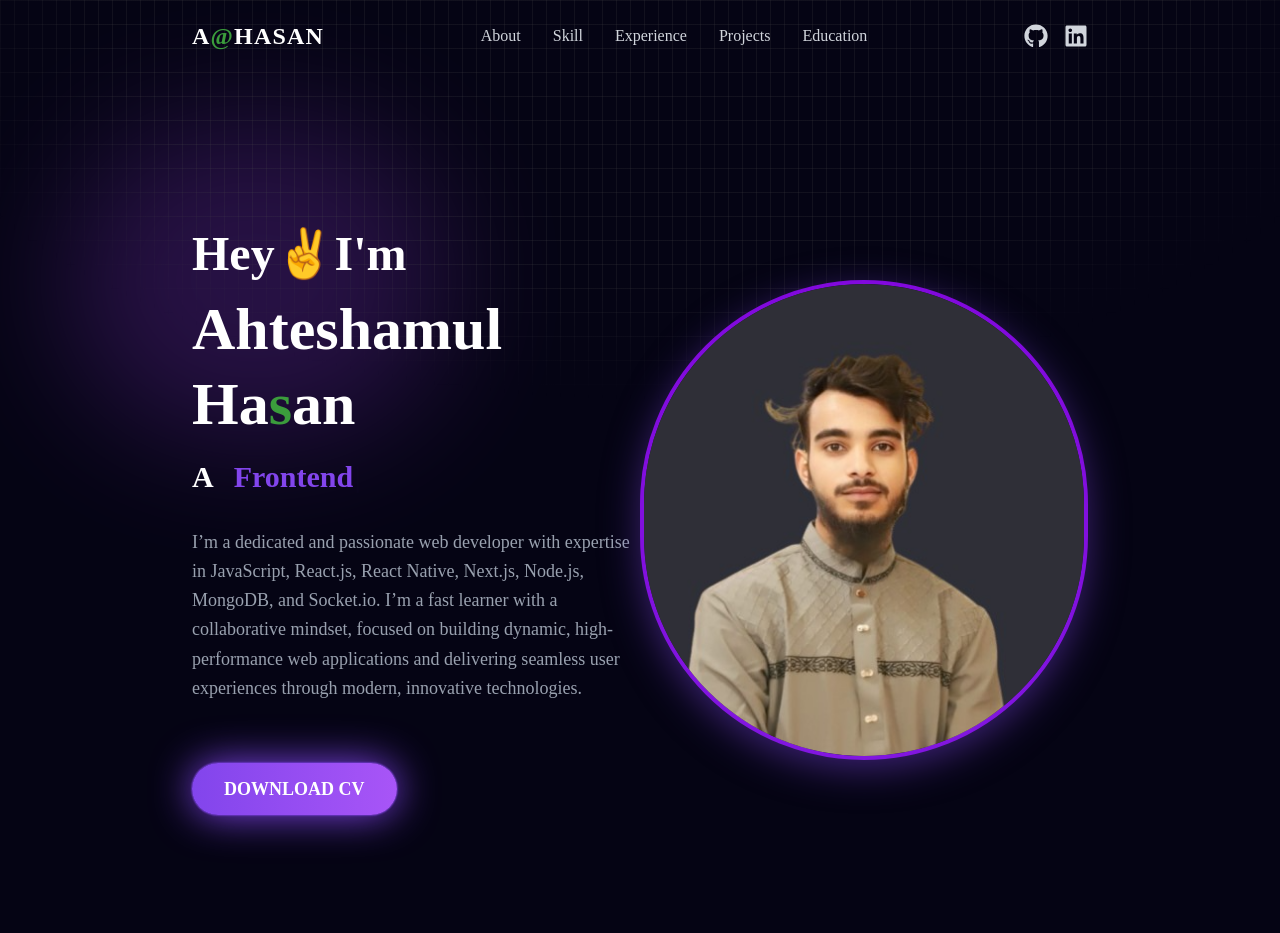
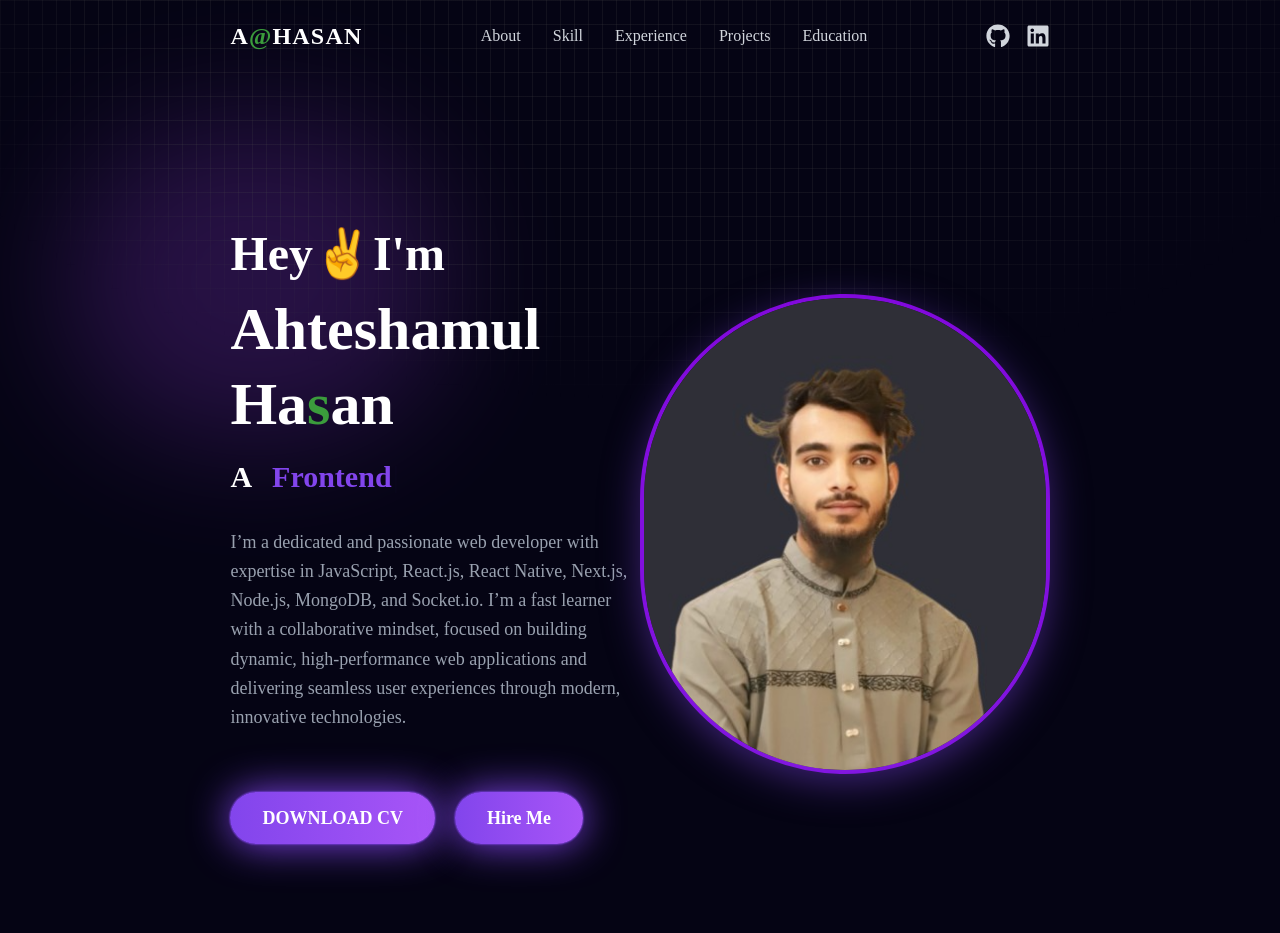
Before and after one commit to Ahteshamull/Portfolio-App, a React (Vite) app: page / in a window 1280 px wide. Shown: the top 933 px of the page. Built offline with nearby package versions, Linux system fonts and the light colour scheme; a web font is replaced by a local one.

Commit message:
Project Done

```diff
--- a/package.json
+++ b/package.json
@@ -20,6 +20,7 @@
     "react-parallax-tilt": "^1.7.295",
     "react-router": "^7.6.0",
     "react-router-dom": "^7.6.0",
+    "react-scroll-to-top": "^3.1.0",
     "react-toastify": "^11.0.5",
     "react-typing-effect": "^2.0.5",
     "tailwindcss": "^4.1.6",
--- a/src/App.jsx
+++ b/src/App.jsx
@@ -1,4 +1,4 @@
-import React from 'react'
+import React, { useState } from 'react'
 import Navbar from './components/Navbar/Navbar'
 import About from './components/About/About'
 import Work from './components/Work/Work'
@@ -8,8 +8,10 @@ import Footer from './components/Footer/Footer'
 import Education from './components/Education/Education'
 import Experience from './components/Experience/Experience'
 import BlurBlob from './components/BlurBlob'
+import ScrollToTop from "react-scroll-to-top";
 
 export default function App() {
+  const [isHovered, setIsHovered] = useState(false);
   return (
     <div className="bg-[#050414]">
       <BlurBlob
@@ -27,6 +29,35 @@ export default function App() {
         <Contact />
         <Footer />
       </div>
+      <ScrollToTop
+        smooth
+        color="#fff"
+        style={{
+          position: "fixed",
+          bottom: "100px",
+          right: "30px",
+          transform: "translateY(50%)",
+          background: isHovered
+            ? "linear-gradient(90deg, #a855f7, #3b9c3c)"
+            : "linear-gradient(90deg, #3b9c3c, #a855f7)",
+          boxShadow: isHovered
+            ? "0 0 10px #fff, 0 0 20px #a855f7"
+            : "0 0 2px #8245ec, 0 0 2px #8245ec, 0 0 40px #8245ec",
+          borderRadius: "50%",
+          width: "50px",
+          height: "50px",
+          textAlign: "center",
+          alignItems: "center",
+          justifyContent: "center",
+          display: "flex",
+          cursor: "pointer",
+          transition: "all 0.3s ease",
+          transformOrigin: "center",
+          scale: isHovered ? "1.1" : "1",
+        }}
+        onMouseEnter={() => setIsHovered(true)}
+        onMouseLeave={() => setIsHovered(false)}
+      />
     </div>
   );
 }
--- a/src/components/About/About.jsx
+++ b/src/components/About/About.jsx
@@ -8,7 +8,7 @@ const About = () => {
   return (
     <section
       id="about"
-      className="py-4 select-none px-[7vw] md:px-[7vw] lg:px-[15vw] font-sans mt-16 md:mt-24 lg:mt-32"
+      className="py-4 select-none px-[7vw] md:px-[7vw] lg:px-[18vw] font-sans mt-16 md:mt-24 lg:mt-32"
     >
       <div className="flex flex-col-reverse md:flex-row justify-between items-center">
         {/* Left Side */}
@@ -19,7 +19,8 @@ const About = () => {
           </h1>
           {/* Name */}
           <h2 className="text-4xl sm:text-5xl md:text-6xl font-bold text-white mb-4 leading-tight">
-            <span className="">A</span>hteshamul Ha<span className="text-shop_light_green">s</span>an
+            <span className="">A</span>hteshamul Ha
+            <span className="text-shop_light_green">s</span>an
           </h2>
           {/* Skills Heading with Typing Effect */}
           <div className="text-xl sm:text-2xl md:text-3xl font-semibold mb-4 text-[#8245ec] leading-tight">
@@ -49,6 +50,7 @@ const About = () => {
             technologies.
           </p>
           {/* Resume Button */}
+          <div className="flex gap-5 items-center">
             <a
               href="https://drive.google.com/file/d/1ewnKK8vmY0N41JBsjLL8_HB748z3nu5c/view?usp=drivesdk"
               target="_blank"
@@ -61,6 +63,17 @@ const About = () => {
             >
               DOWNLOAD CV
             </a>
+            <a
+              className="inline-block text-white py-3 px-8 rounded-full mt-5 text-lg font-bold transition duration-300 transform hover:scale-105"
+              style={{
+                background: "linear-gradient(90deg, #8245ec, #a855f7)",
+                boxShadow: "0 0 2px #8245ec, 0 0 2px #8245ec, 0 0 40px #8245ec",
+              }}
+              href="http://api.whatsapp.com/send?phone=+8801924542671"
+            >
+              Hire Me
+            </a>
+          </div>
         </div>
         {/* Right Side */}
         <div className="md:w-1/2 flex justify-center md:justify-end">
--- a/src/components/Navbar/Navbar.jsx
+++ b/src/components/Navbar/Navbar.jsx
@@ -38,7 +38,7 @@ const Navbar = () => {
 
   return (
     <nav
-      className={`fixed top-0 w-full z-50 transition duration-300 px-[7vw] md:px-[7vw] lg:px-[15vw] ${
+      className={`fixed top-0 w-full z-50 transition duration-300 px-[7vw] md:px-[7vw] lg:px-[18vw] ${
         isScrolled
           ? "bg-[#050414] bg-opacity-50 backdrop-blur-md shadow-md"
           : "bg-transparent"
--- a/src/components/Skills/Skill.jsx
+++ b/src/components/Skills/Skill.jsx
@@ -6,7 +6,7 @@ import Tilt from "react-parallax-tilt";
 const Skill = () => (
   <section
     id="skill"
-    className="py-24 pb-24 px-[12vw] md:px-[7vw] lg:px-[15vw] font-sans bg-skills-gradient clip-path-custom"
+    className="py-24 pb-24 px-[12vw] md:px-[7vw] lg:px-[18vw] font-sans bg-skills-gradient clip-path-custom"
   >
     {/* Section Title */}
     <div className="text-center mb-8">
```
Also changed, not shown: 1 other file (tests, documents, lock files or other folders). Lines whose indentation alone changed are shown as unchanged.
